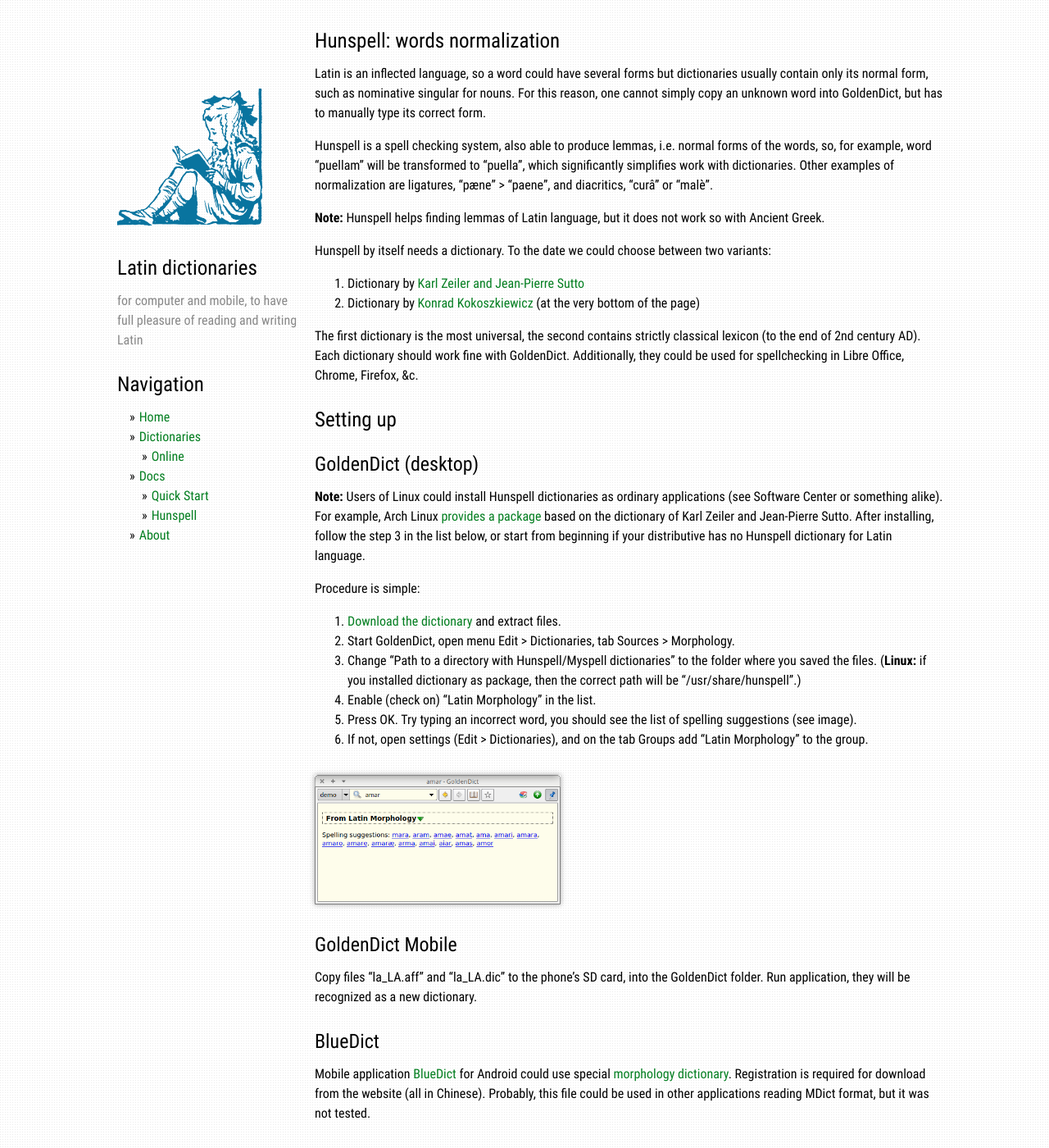
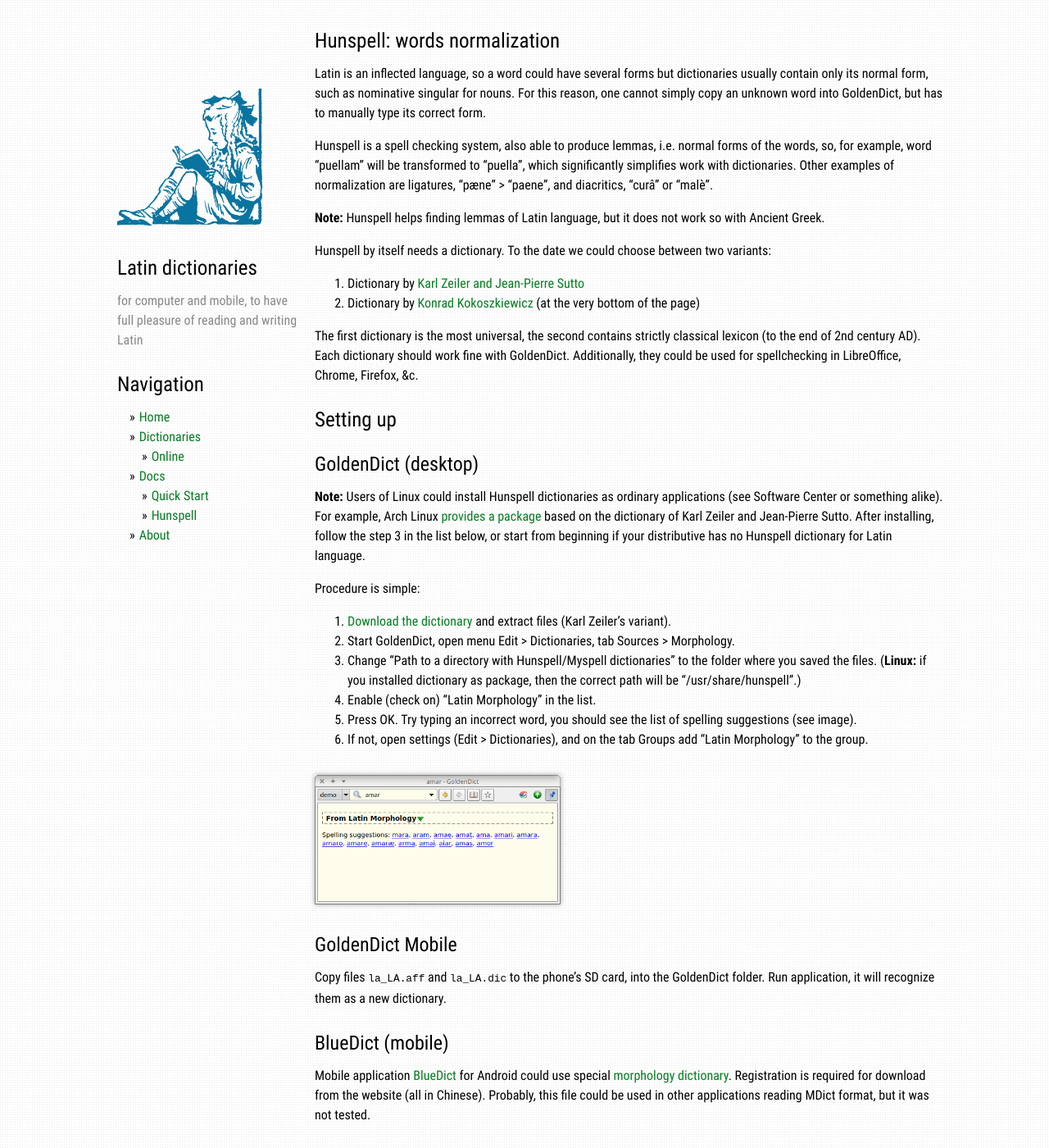
Before and after one commit to latin-dict/latin-dict.github.io, a Jekyll site: the page built from docs/hunspell.md, in a window 1280 px wide and 1400 px high. Shown: the whole window at 82% size. Built offline with Jekyll 4.4.1, drawn with Linux system fonts in a browser that asks for light colours; some of the changed text lies outside the part shown.

Commit message:
update hunspell docs

```diff
--- a/docs/hunspell.md
+++ b/docs/hunspell.md
@@ -16,7 +16,7 @@
 1. Dictionary by [Karl Zeiler and Jean-Pierre Sutto][1]
 1. Dictionary by [Konrad Kokoszkiewicz][2] (at the very bottom of the page)
 
-The first dictionary is the most universal, the second contains strictly classical lexicon (to the end of 2nd century AD). Each dictionary should work fine with GoldenDict. Additionally, they could be used for spellchecking in Libre Office, Chrome, Firefox, &c.
+The first dictionary is the most universal, the second contains strictly classical lexicon (to the end of 2nd century AD). Each dictionary should work fine with GoldenDict. Additionally, they could be used for spellchecking in LibreOffice, Chrome, Firefox, &c.
 
 
 # Setting up
@@ -27,7 +27,7 @@
 
 Procedure is simple:
 
-1. [Download the dictionary](hunspell-la.zip) and extract files.
+1. [Download the dictionary](hunspell-la.zip) and extract files (Karl Zeiler's variant).
 1. Start GoldenDict, open menu Edit > Dictionaries, tab Sources > Morphology.
 1. Change "Path to a directory with Hunspell/Myspell dictionaries" to the folder where you saved the files. (**Linux:** if you installed dictionary as package, then the correct path will be "/usr/share/hunspell".)
 1. Enable (check on) "Latin Morphology" in the list.
@@ -38,15 +38,15 @@
 
 ## GoldenDict Mobile
 
-Copy files "la_LA.aff" and "la_LA.dic" to the phone's SD card, into the GoldenDict folder. Run application, they will be recognized as a new dictionary.
+Copy files `la_LA.aff` and `la_LA.dic` to the phone's SD card, into the GoldenDict folder. Run application, it will recognize them as a new dictionary.
 
-## BlueDict
+## BlueDict (mobile)
 
 Mobile application [BlueDict][5] for Android could use special [morphology dictionary][6]. Registration is required for download from the website (all in Chinese). Probably, this file could be used in other applications reading MDict format, but it was not tested.
 
-## MDict
+## MDict (mobile)
 
-[MDict][4] is the official application for the MDict format, and it supports unmodified Hunspell dictionaries. Files "la_LA.aff" and "la_LA.dic" should be copied into the "/mdict/data/" folder.
+[MDict][4] supports unmodified Hunspell dictionaries. Files `la_LA.aff` and `la_LA.dic` should be copied into the "/mdict/data/" folder.
 
 
 [1]: https://extensions.libreoffice.org/extensions/latin-spelling-and-hyphenation-dictionaries
```
Also changed, not shown: 1 other file.
